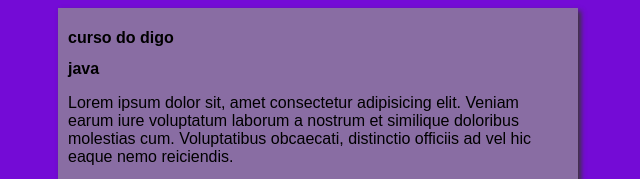
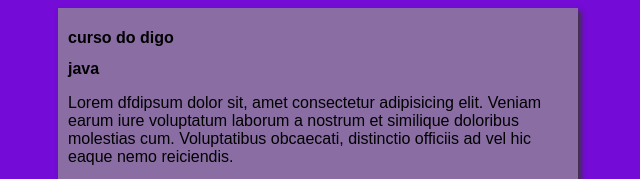
Before and after one commit to FernandoBuratti/progeto-site, a plain HTML site: page index.html in a window 1280 px wide. Shown: the top 179 px of the page, 322-962 px from the left. Drawn offline with Linux system fonts and the light colour scheme.

Commit message:
Update index.html

```diff
--- a/index.html
+++ b/index.html
@@ -12,7 +12,7 @@
 
     <article>
         <h2>java</h2>
-        <p>Lorem ipsum dolor sit, amet consectetur adipisicing elit. Veniam earum iure voluptatum laborum a nostrum et similique doloribus molestias cum. Voluptatibus obcaecati, distinctio officiis ad vel hic eaque nemo reiciendis.</p>
+        <p>Lorem dfdipsum dolor sit, amet consectetur adipisicing elit. Veniam earum iure voluptatum laborum a nostrum et similique doloribus molestias cum. Voluptatibus obcaecati, distinctio officiis ad vel hic eaque nemo reiciendis.</p>
     </article>
 
     <article>
```
